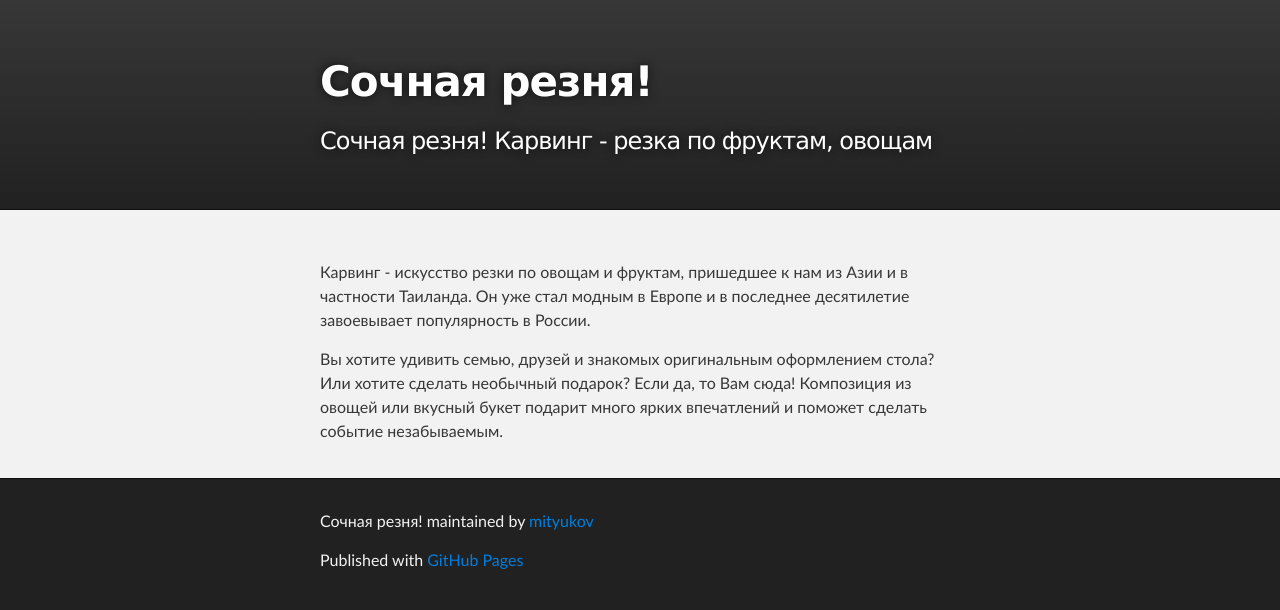
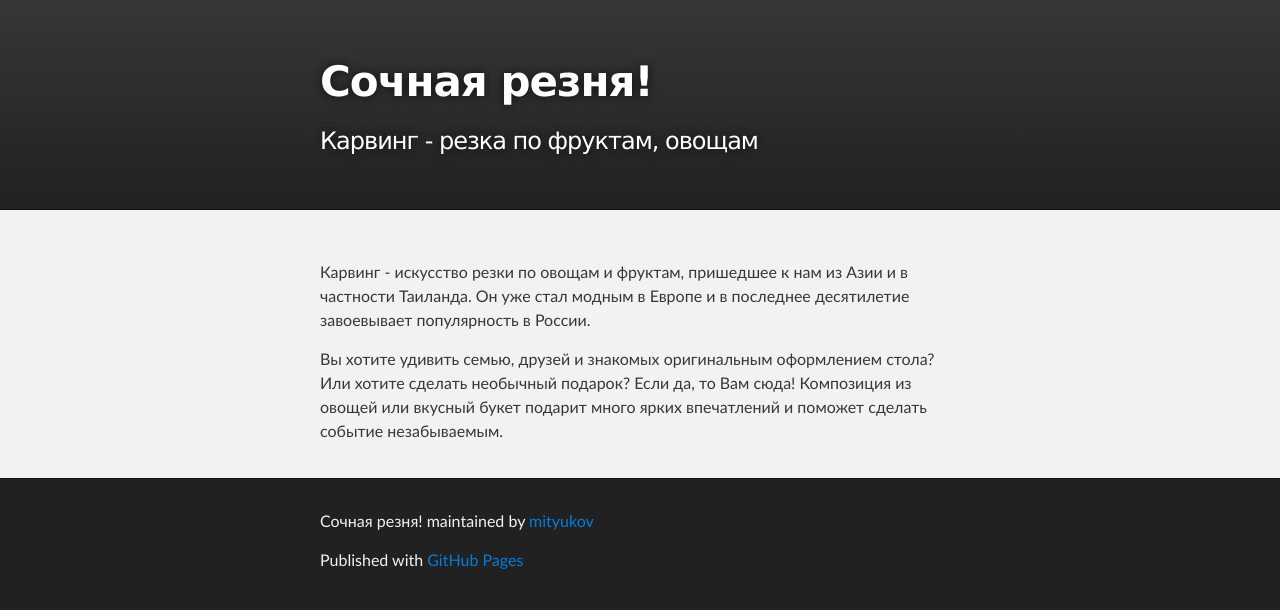
Before and after one commit to mityukov/juicy-massacre, a plain HTML site: page index.html in a window 1280 px wide. Drawn offline with Linux system fonts and the light colour scheme.

Commit message:
Update index.html

```diff
--- a/index.html
+++ b/index.html
@@ -19,7 +19,7 @@
           <!-- <a id="forkme_banner" href="https://github.com/mityukov/juicy-massacre">View on GitHub</a> -->
 
           <h1 id="project_title">Сочная резня!</h1>
-          <h2 id="project_tagline">Сочная резня! Карвинг - резка по фруктам, овощам</h2>
+          <h2 id="project_tagline">Карвинг - резка по фруктам, овощам</h2>
 
 <!--
             <section id="downloads">
```
